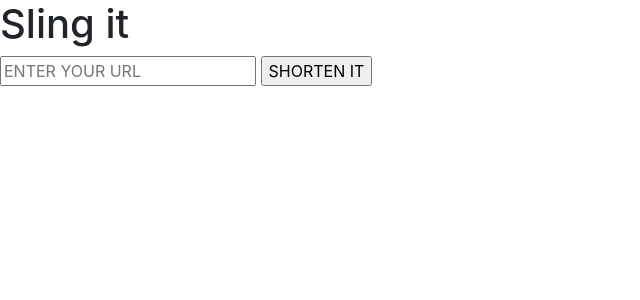
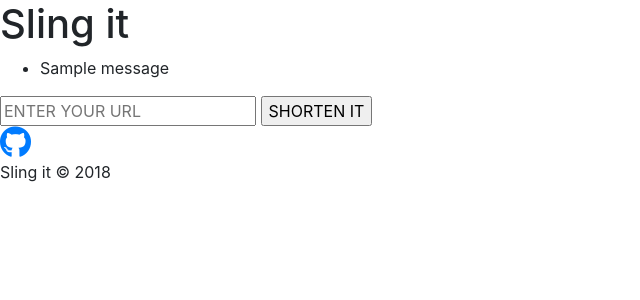
Before and after one commit to divijagupta/Sling-It, a Django app: page / in a window 1280 px wide. Shown: the top 300 px of the page, without its empty margins (0-640 px from the left). Run offline with Django 3.2, Linux system fonts and the light colour scheme; tables that the repository leaves empty hold one stand-in row (values such as "Sample post"); one stand-in notice (Sample message) is shown; some libraries are stand-ins or nearby versions.

Commit message:
static fix

```diff
--- a/slingitapp/admin.py
+++ b/slingitapp/admin.py
@@ -3,4 +3,9 @@ from __future__ import unicode_literals
 
 from django.contrib import admin
 
+from .models import *
+
+@admin.register(UrlTable)
+class AuthorAdmin(admin.ModelAdmin):
+    list_display = ('short_url', 'active_hits',)
 # Register your models here.
--- a/slingitapp/models.py
+++ b/slingitapp/models.py
@@ -7,4 +7,8 @@ class UrlTable(models.Model):
 	short_url=models.URLField(max_length=100)
 	long_url=models.URLField(max_length=1000)
 	active_hits=models.IntegerField(default=0)
+	def __str__(self):
+		return self.short_url
+	class Meta():
+	   ordering=["-active_hits"]
 # Create your models here.
--- a/slingitapp/templates/index.html
+++ b/slingitapp/templates/index.html
@@ -7,9 +7,11 @@
     <meta name="viewport" content="width=device-width, initial-scale=1">
     <!-- The above 3 meta tags *must* come first in the head; any other head content must come *after* these tags -->
     <title>Sling it | HOME</title>
+    <link rel="icon" href={%static "images/favicon.png" %} type="image/png" >
 
     <!-- Bootstrap -->
-    <link href="https://fonts.googleapis.com/css?family=Sacramento|Montserrat" rel="stylesheet">
+    <link href="https://fonts.googleapis.com/css?family=Sacramento|Montserrat:400,700" rel="stylesheet">
+    <link rel="stylesheet" href="https://use.fontawesome.com/releases/v5.0.13/css/all.css" integrity="sha384-DNOHZ68U8hZfKXOrtjWvjxusGo9WQnrNx2sqG0tfsghAvtVlRW3tvkXWZh58N9jp" crossorigin="anonymous">
     <link href={%static  "css/bootstrap.min.css"%} rel="stylesheet">
     <link href={%static  "css/styles.css"%} rel="stylesheet">
 
@@ -24,9 +26,18 @@
     <h1 class="logo">Sling it</h1>
     <form action={%url "shorten" %} method="post" >
       {%csrf_token%}
-      <input type="text" name="long-url" placeholder="ENTER YOUR URL"/>
+       {% if messages %}
+        <ul class="messages">
+        {% for message in messages %}
+            <li{% if message.tags %} class="{{ message.tags }}"{% endif %}>{{ message }}</li>
+         {% endfor %}
+       </ul>
+       {% endif %}
+      <input type="text" name="long-url" placeholder="ENTER YOUR URL" pattern="^(?:http(s)?:\/\/)?[\w.-]+(?:\.[\w\.-]+)+[\w\-\._~:/?#[\]@!\$&'\(\)\*\+,;=.]+$" required/>
       <input type="submit" value="SHORTEN IT"/>
     </form>
+
+   <p class="dnd"><a href="https://github.com/divijagupta/Sling-It"><i class="fab fa-github fa-2x"></i></a><br>Sling it &copy 2018</p>
     <!-- jQuery (necessary for Bootstrap's JavaScript plugins) -->
     <script src="https://ajax.googleapis.com/ajax/libs/jquery/1.12.4/jquery.min.js"></script>
     <!-- Include all compiled plugins (below), or include individual files as needed -->
--- a/slingitapp/views.py
+++ b/slingitapp/views.py
@@ -5,6 +5,7 @@ from django.shortcuts import render,redirect
 from django.conf import settings
 from .models import *
 from django.http import Http404,HttpResponseRedirect
+from django.contrib import messages
 
 
 import random
@@ -20,12 +21,17 @@ def shorten(request):
 		if re.match("^(?:http(s)?:\/\/)?[\w.-]+(?:\.[\w\.-]+)+[\w\-\._~:/?#[\]@!\$&'\(\)\*\+,;=.]+$",request.POST["long-url"]):
 			string=generate(6)
 			shorturl=str(settings.MY_URL)+string
+			if UrlTable.objects.filter(short_url=shorturl).exists():
+				string=generate(7)
+				shorturl=str(settings.MY_URL)+string
 			url=UrlTable.objects.create(short_url=shorturl,long_url=request.POST["long-url"])
 			return render(request,"result.html",{"new_url":url.short_url})
 		else:
-			raise Http404("Wrong url entered")
+			messages.error(request, 'Url Entered in wrong format')
+			return render(request,"index.html",{})
 	else:
-	   raise Http404("Wrong url entered")
+	   messages.error(request, 'No Url entered')
+	   return render(request,"index.html",{})
 
 
 
@@ -33,7 +39,7 @@ def redirect_url(request,short_string):
 	request_url=str(settings.MY_URL)+short_string
 	try:
 		url=UrlTable.objects.get(short_url=request_url)
-		url.active_hits+=url.active_hits
+		url.active_hits+=1
 		url.save()
 		return redirect(url.long_url)
 	except:
```
Also changed, not shown: slingitapp/templates/result.html (+10 -3 lines), 1 other file.
